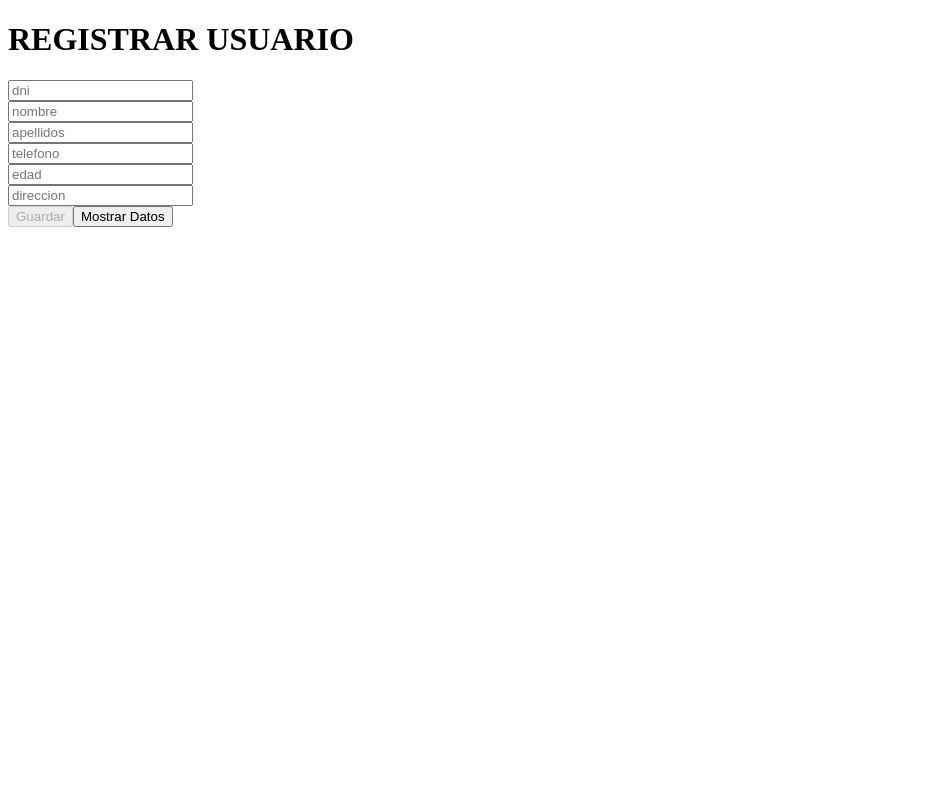
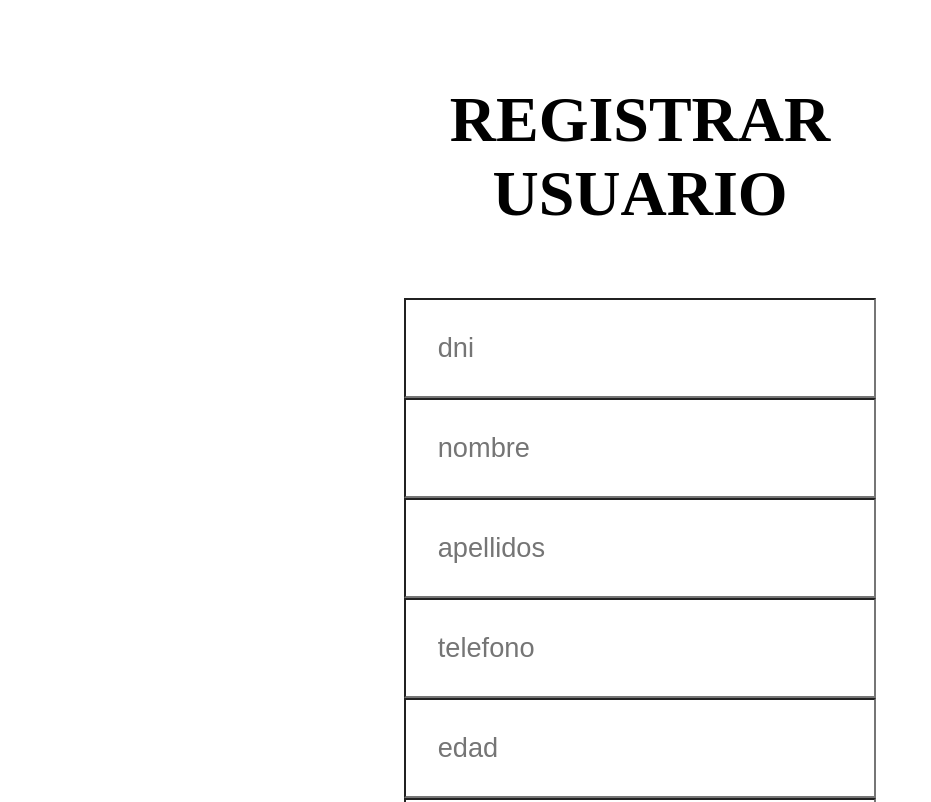
Before and after one commit to alejandrorodrom/angular-galaxy-examen, an Angular app: page / in a window 1280 px wide. Shown: the top 802 px of the page, without its empty margins (0-931 px from the left). Built offline with nearby package versions, Linux system fonts and the light colour scheme.

Commit message:
estilos formulario

```diff
--- a/src/app/features/form/control-error/control-error.component.css
+++ b/src/app/features/form/control-error/control-error.component.css
@@ -1,4 +1,4 @@
 p {
   color: red;
-  font-size: medium;
+  font-size: 1.7rem;
 }
--- a/src/app/features/form/views/user/user.component.css
+++ b/src/app/features/form/views/user/user.component.css
@@ -0,0 +1,42 @@
+.content {
+  display: flex;
+  flex-direction: column;
+  justify-content: center;
+  margin: 2.5rem 30%;
+  text-align: center;
+}
+
+input {
+  width: 80%;
+  padding: 2rem;
+  font-size: 1.7rem;
+  text-transform: none;
+  background: none;
+}
+
+span {
+  font-size: 2rem;
+  padding-left: 2rem;
+}
+
+.title {
+  text-transform: uppercase;
+  padding-bottom: 1.5rem;
+  font-size: 4rem;
+}
+
+button {
+  margin-top: 1rem;
+  display: inline-block;
+  padding: 0.9rem 3rem;
+  font-size: 1.7rem;
+  cursor: pointer;
+  background-color: dimgray;
+}
+
+button:disabled,
+button[disabled] {
+  color: gray;
+  background: lightgray;
+  cursor: not-allowed;
+}
--- a/src/app/features/form/views/user/user.component.html
+++ b/src/app/features/form/views/user/user.component.html
@@ -1,5 +1,5 @@
-<form [formGroup]="userRegisterForm" (ngSubmit)="registrar()">
-  <h1>REGISTRAR USUARIO</h1>
+<form [formGroup]="userRegisterForm" (ngSubmit)="registrar()" class="content">
+  <h1 class="title">REGISTRAR USUARIO</h1>
   <div class="div-input">
     <input type="text" placeholder="dni" formControlName="dni" />
   </div>
```
